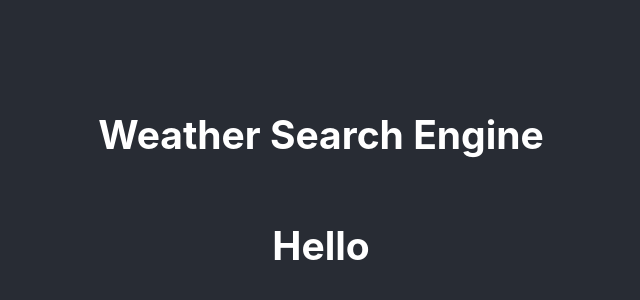
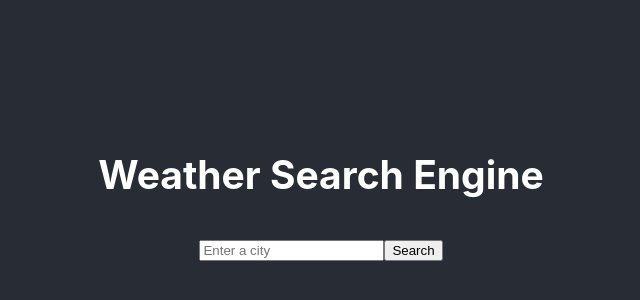
Before and after one commit to mjeanelwood/react-weather-app, a React (Create React App) app: page / in a window 1280 px wide. Shown: the part 210-510 px from the top of the page, without its empty margins (319-959 px from the left). Built offline with nearby package versions, Linux system fonts and the light colour scheme.

Commit message:
imported weather.js and weather.css from codesandbox

```diff
--- /dev/null
+++ b/src/Weather.css
@@ -0,0 +1,5 @@
+ul {
+  list-style: none;
+  padding: 0;
+  text-align: center;
+}
--- a/src/Weather.js
+++ b/src/Weather.js
@@ -1,5 +1,58 @@
-import React from "react";
+import React, { useState } from "react";
+import axios from "axios";
+
+import "./Weather.css";
 
 export default function Weather() {
-  return <h2>Hello</h2>;
+  const [city, setCity] = useState("");
+  const [loaded, setLoaded] = useState(false);
+  const [weather, setWeather] = useState({});
+
+  function displayWeather(response) {
+    setLoaded(true);
+    setWeather({
+      temperature: response.data.main.temp,
+      wind: response.data.wind.speed,
+      humidity: response.data.main.humidity,
+      description: response.data.weather[0].description,
+      icon: `https://openweathermap.org/img/wn/${response.data.weather[0].icon}@2x.png`,
+    });
+  }
+
+  function handleSubmit(event) {
+    event.preventDefault();
+    let apiKey = "0ad45afbdeab47e447020c977d309207";
+    let apiUrl = `https://api.openweathermap.org/data/2.5/weather?q=${city}&appid=${apiKey}&units=metric`;
+
+    axios.get(apiUrl).then(displayWeather);
+  }
+  function updateCity(event) {
+    setCity(event.target.value);
+  }
+
+  let form = (
+    <form onSubmit={handleSubmit}>
+      <input type="text" placeholder="Enter a city" onChange={updateCity} />
+      <button type="Submit">Search</button>
+    </form>
+  );
+
+  if (loaded) {
+    return (
+      <div>
+        {form}
+        <ul>
+          <li>Temperature: {Math.round(weather.temperature)}°C</li>
+          <li>Wind: {Math.round(weather.wind)} km/h</li>
+          <li>Humidity: {Math.round(weather.humidity)}%</li>
+          <li>Description: {weather.description}</li>
+          <li>
+            <img src={weather.icon} alt={weather.description} />
+          </li>
+        </ul>
+      </div>
+    );
+  } else {
+    return form;
+  }
 }
```
